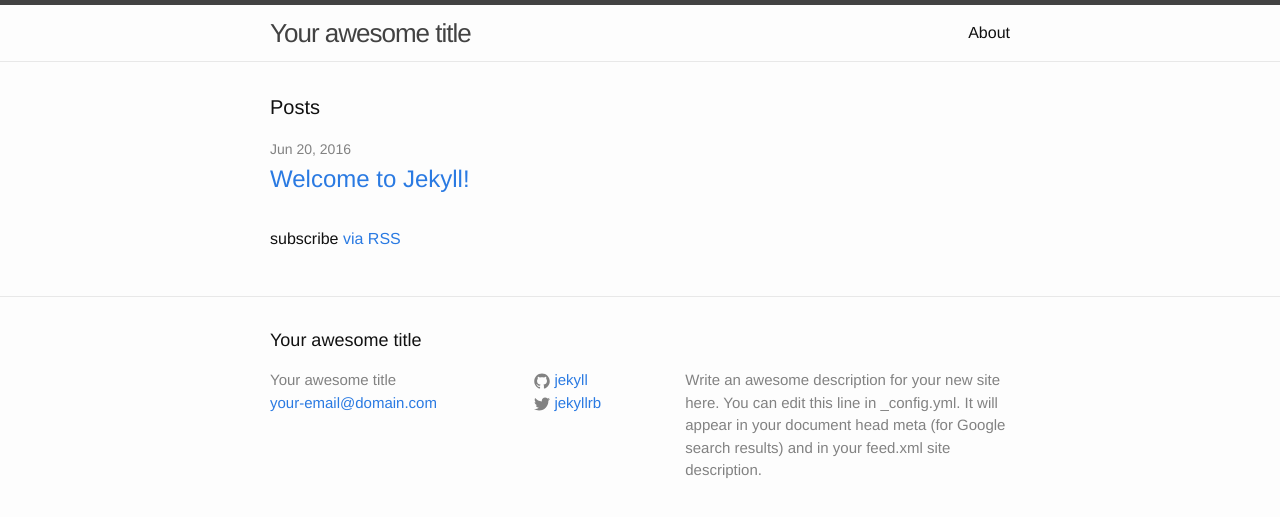
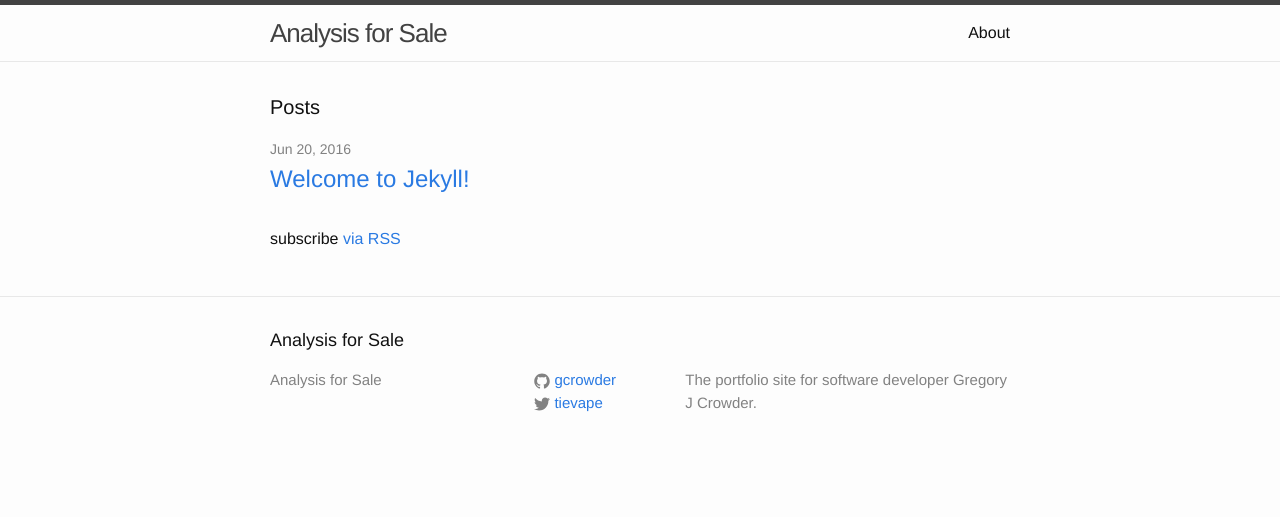
Before and after one commit to gcrowder/gcrowder.github.io, a Jekyll site: the page built from index.html, in a window 1280 px wide. Shown: the top 517 px of the page. Built offline with Jekyll 4.4.1, drawn with Linux system fonts in a browser that asks for light colours.

Commit message:
Update config settings.

```diff
--- a/_config.yml
+++ b/_config.yml
@@ -6,16 +6,14 @@
 # 'jekyll serve'. If you change this file, please restart the server process.
 
 # Site settings
-title: Your awesome title
-email: your-email@domain.com
+title: Analysis for Sale
+# email: your-email@domain.com
 description: > # this means to ignore newlines until "baseurl:"
-  Write an awesome description for your new site here. You can edit this
-  line in _config.yml. It will appear in your document head meta (for
-  Google search results) and in your feed.xml site description.
+  The portfolio site for software developer Gregory J Crowder.
 baseurl: "" # the subpath of your site, e.g. /blog
-url: "http://yourdomain.com" # the base hostname & protocol for your site
-twitter_username: jekyllrb
-github_username:  jekyll
+url: "https://gcrowder.github.io" # the base hostname & protocol for your site
+twitter_username: tievape
+github_username:  gcrowder
 
 # Build settings
 markdown: kramdown
```
